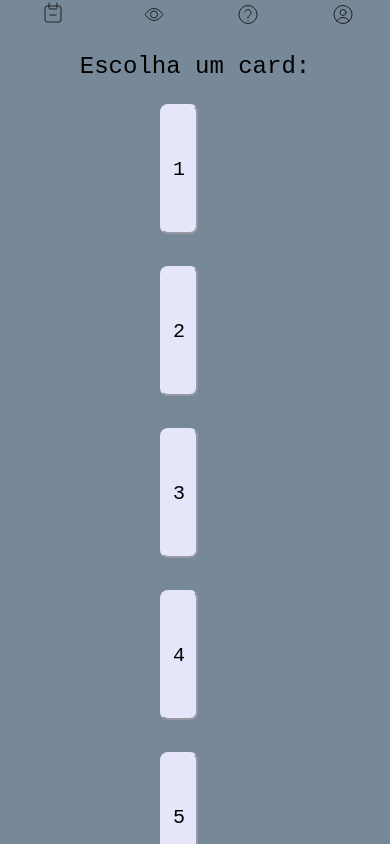
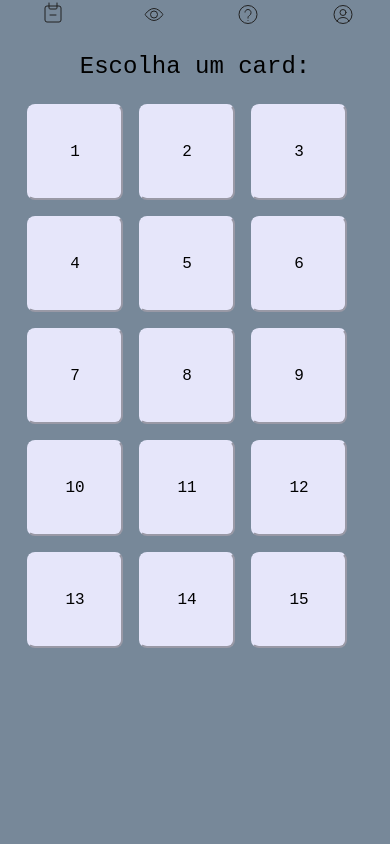
Before and after one commit to joao2223/Acerte_o_Filme, a React (Create React App) app: page / in a window 390 px wide. Shown: the top 844 px of the page. Built offline with nearby package versions, Linux system fonts and the light colour scheme.

Commit message:
Update Cards.module.scss

```diff
--- a/src/components/Cards/Cards.module.scss
+++ b/src/components/Cards/Cards.module.scss
@@ -21,3 +21,26 @@
 .card:hover{
     cursor: pointer;
 }
+
+@media screen and (max-width: 600px) {
+    .cards {
+        margin-right: 1rem;
+        margin-left: 1rem;
+        display: flex;
+        flex-wrap: wrap;
+        justify-content: center;
+    }
+
+    .card {
+        font-size: 16px;
+        font-family: 'Courier New', Courier, monospace;
+        border-radius: 8px;
+        border-color: lavender;
+        margin-right: 1rem;
+        margin-bottom: 1rem;
+        width: 96px;
+        height: 96px;
+        background-color: lavender;
+    }
+
+}
```
